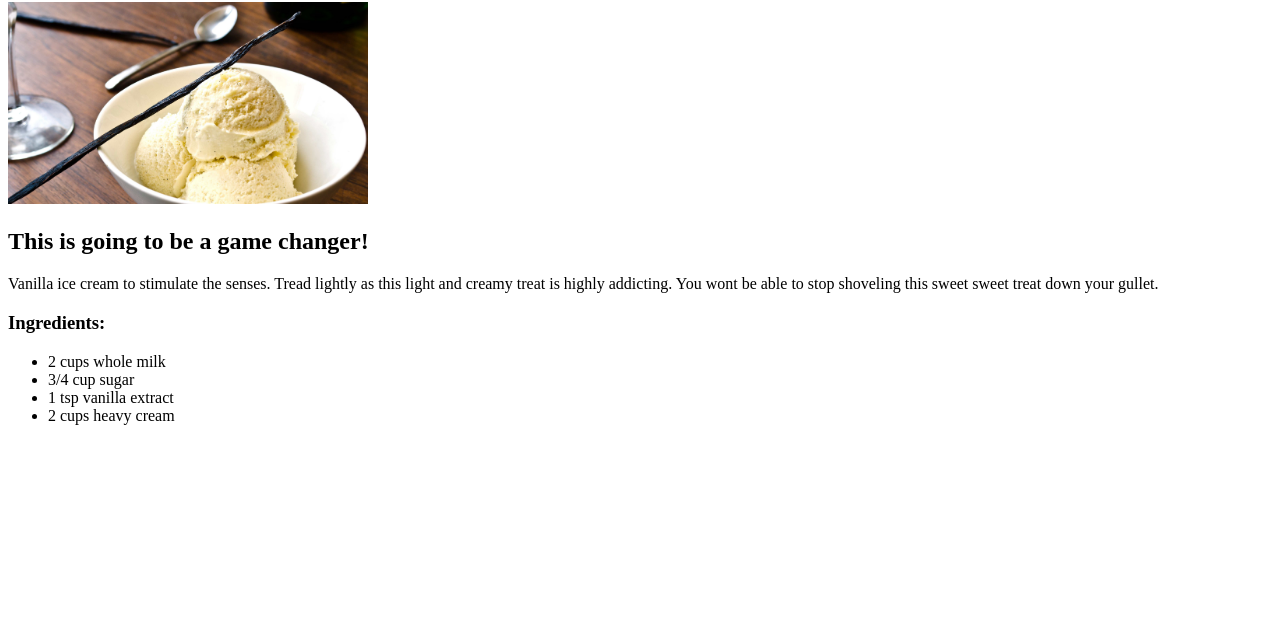
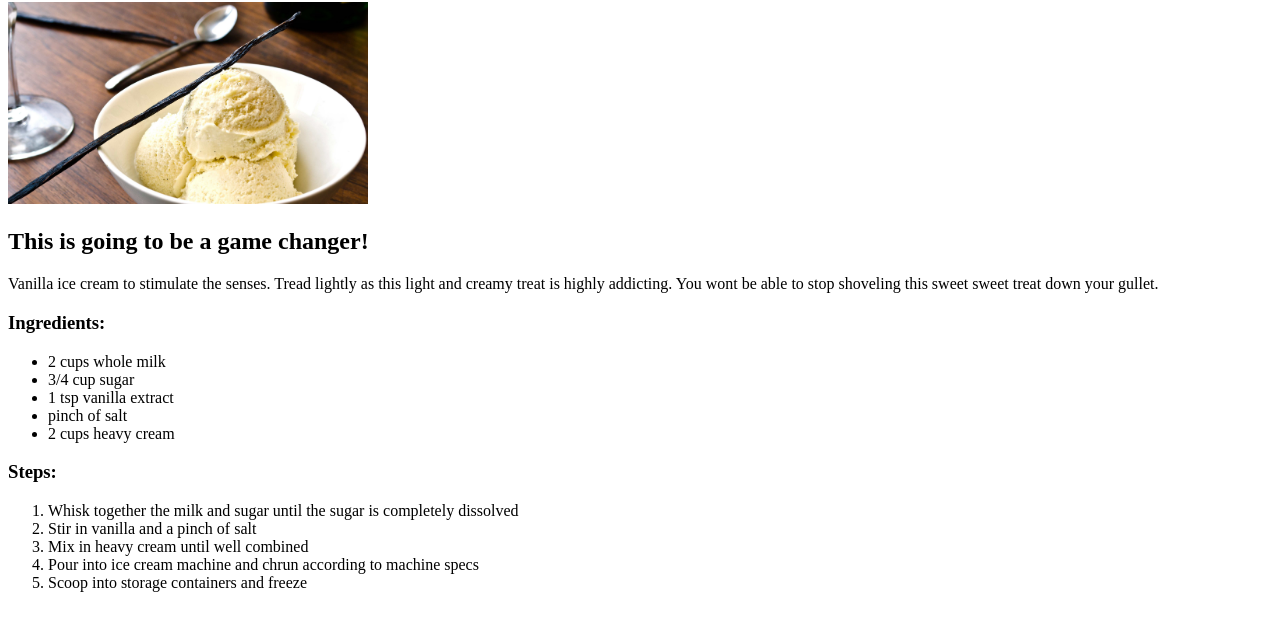
Before and after one commit to oggmilk/odin-recipies, a plain HTML site: page recipies/ice-cream.html in a window 1280 px wide. Shown: the part 78-708 px from the top of the page. Drawn offline with Linux system fonts and the light colour scheme.

Commit message:
Add steps in ordered list

```diff
--- a/recipies/ice-cream.html
+++ b/recipies/ice-cream.html
@@ -14,7 +14,16 @@
             <li>2 cups whole milk</li>
             <li>3/4 cup sugar</li>
             <li>1 tsp vanilla extract</li>
+            <li>pinch of salt</li>
             <li>2 cups heavy cream</li>
         </ul>
+    <h3>Steps:</h3>
+        <ol>
+            <li>Whisk together the milk and sugar until the sugar is completely dissolved</li>
+            <li>Stir in vanilla and a pinch of salt</li>
+            <li>Mix in heavy cream until well combined</li>
+            <li>Pour into ice cream machine and chrun according to machine specs</li>
+            <li>Scoop into storage containers and freeze</li>
+        </ol>
 </body>
 </html>
```
